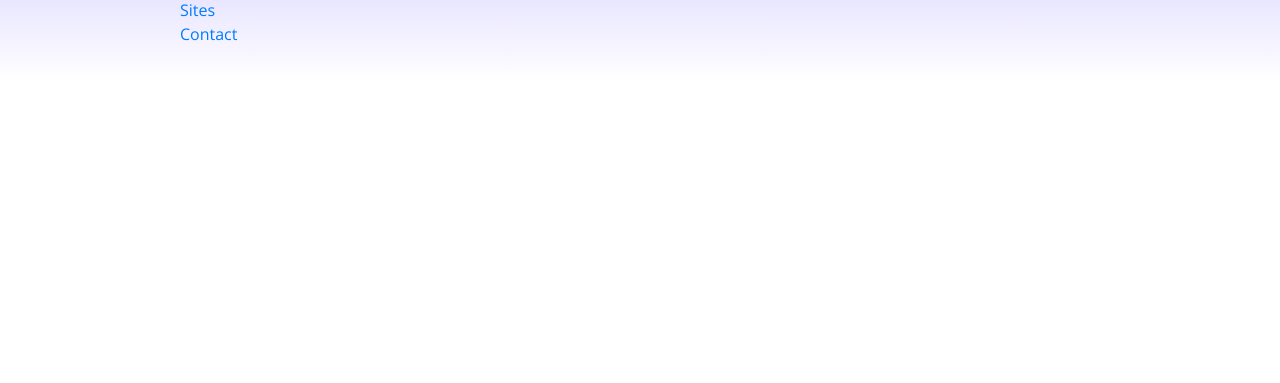
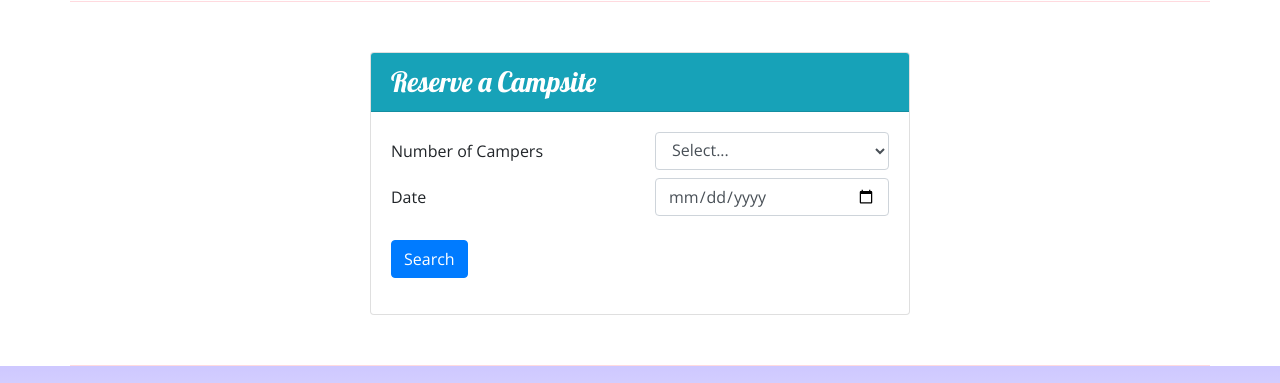
Before and after one commit to OQures/FirstBootstrapProject, a website: page index.html in a window 1280 px wide. Shown: the part 1151-1534 px from the top of the page. Before the commit the page ends 1233 px from the top, so only its background shows below. Drawn offline with nearby package versions, Linux system fonts and the light colour scheme.

Commit message:
Week 2 Assignment

```diff
--- a/index.html
+++ b/index.html
@@ -22,6 +22,9 @@
                 <div class="col">
                     <h1>NuCamp</h1>
                     <h2>a better way to camp</h2>
+                </div>
+                <div class="col col-md-4 col-xl-2 align-self-right">
+                    <button class="btn btn-info btn-lg mt-4"><a href="#reserveForm" class="text-decoration-none text-reset text-nowrap">Reserve a Campsite</a></button>
                 </div>
             </div>
         </div>
@@ -65,9 +68,15 @@
                     <h2>Featured Campsites</h2>
                 </div>
                 <div class="col">
+                    <div class="media">
+                        <div class="media-body align-self-center">
                             <h3>React Lake Campground</h3>
                             <p class="d-none d-sm-block">Nestled in the foothills of the Chrome Mountains, this campground on the shores of the pristine React Lake is a favorite for fly fishers.</p>
                         </div>
+                        <img class="d-flex ml-3 img-thumbnail" src="img/react-lake-thumb.jpg" alt="Breadcrumb Trail Thumbnail" />
+                    </div>
+                </div>
+
         </div>
 
         <div class="row row-content align-items-center">
@@ -84,7 +93,51 @@
                 </div>
             </div>
         </div>
+
+        <div class="row row-content">
+            <div class="col-sm-6 mx-auto">
+                <div class="card">
+                    <h3 class="card-header bg-info text-white">Reserve a Campsite</h3>
+                    <div class="card-body">
+                        <form action="#" class="form-group" id="reserveForm">
+                            <div class="row">
+                                <div class="col-sm-6 col-form-label">
+                                    <label for="numCampers" name="Number of Campers" id="Number of Campers">Number of Campers</label>
                                 </div>
+                                <div class="col">
+                                    <select name="numCampers" id="numCampers"  class="form-control">
+                                        <option value="">Select...</option>
+                                        <option value="1">1</option>
+                                        <option value="2">2</option>
+                                        <option value="3">3</option>
+                                        <option value="4">4</option>
+                                        <option value="5">5</option>
+                                        <option value="6">6</option>
+                                    </select>
+                                </div>
+                            </div>
+
+                            <div class="row">
+                                <div class="col-sm-6 col-form-label">
+                                    <label for="date">Date</label>
+                                </div>
+                                <div class="col">
+                                    <input type="date" name=date" id="date" placeholder="date" class="form-control">
+                                </div>
+                            </div>
+
+                            <div class="row">
+                                <div class="col">
+                                    <button type="submit" class="btn btn-primary mt-3">Search</button>
+                                </div>
+                            </div>
+                        </form>
+                    </div>
+                </div>
+            </div>
+        </div>
+    </div>
+
 
     <footer class="site-footer">
         <div class="container">
```
Also changed, not shown: aboutus.html (+1 -1 lines). Lines whose indentation alone changed are shown as unchanged.
